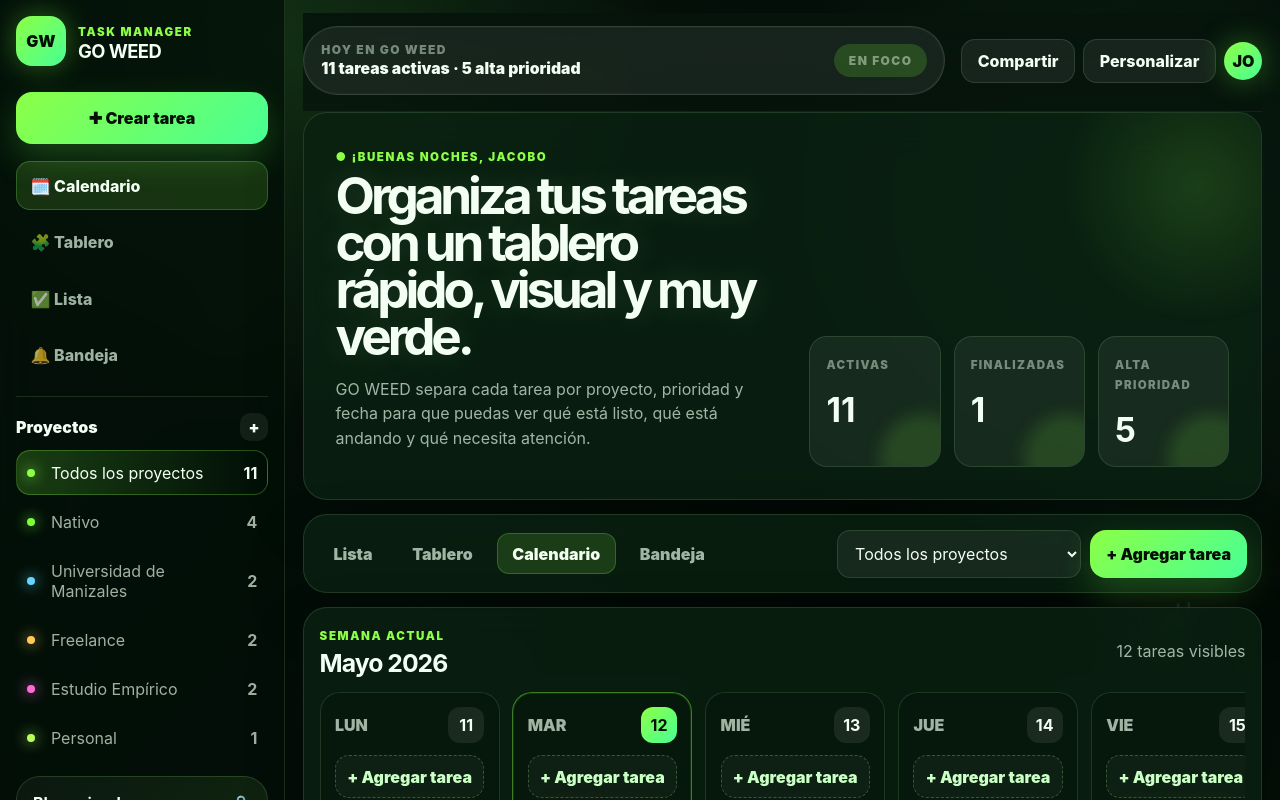
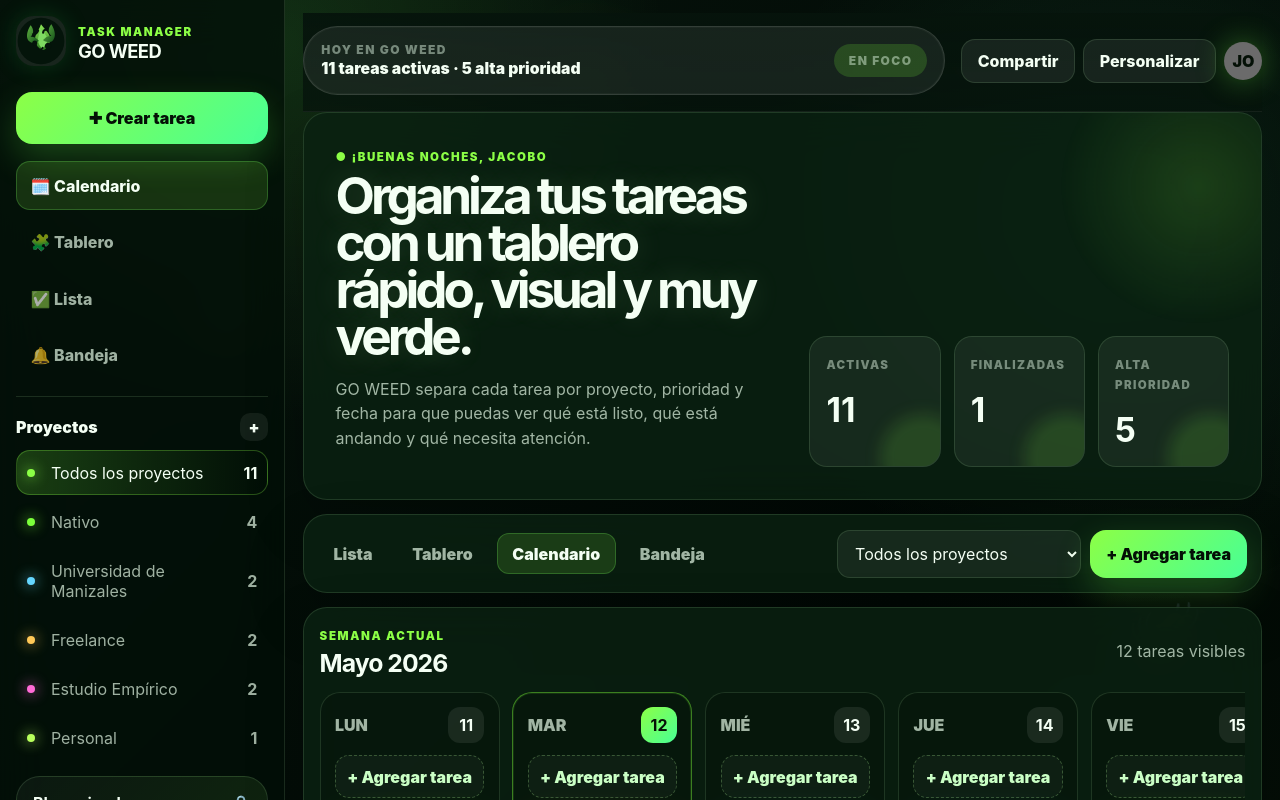
Before and after one commit to JACOBOOSPINAGALLO/GO-WEED, an Angular app: page / in a window 1280 px wide. Shown: the top 800 px of the page. Built offline with nearby package versions, Linux system fonts and the light colour scheme.

Commit message:
Añade favicon y logo del sidebar

```diff
--- a/angular.json
+++ b/angular.json
@@ -25,7 +25,13 @@
             ],
             "tsConfig": "tsconfig.app.json",
             "inlineStyleLanguage": "scss",
-            "assets": [],
+            "assets": [
+              {
+                "glob": "**/*",
+                "input": "src/assets",
+                "output": "assets"
+              }
+            ],
             "styles": [
               "src/styles.scss"
             ],
--- a/src/app/app.component.html
+++ b/src/app/app.component.html
@@ -7,7 +7,9 @@
 
   <aside class="sidebar">
     <div class="brand">
-      <div class="brand-mark">GW</div>
+      <div class="brand-mark">
+        <img src="assets/logo.svg" alt="GO WEED logo" class="brand-logo">
+      </div>
       <div>
         <span class="eyebrow">Task Manager</span>
         <strong>GO WEED</strong>
--- a/src/app/app.component.scss
+++ b/src/app/app.component.scss
@@ -112,7 +112,6 @@
 .comment-avatar {
   display: grid;
   place-items: center;
-  background: linear-gradient(135deg, var(--accent), var(--accent-2));
   color: #041006;
   box-shadow: 0 0 30px rgba(122, 255, 66, .35);
   font-weight: 950;
@@ -121,8 +120,15 @@
 .brand-mark {
   width: 50px;
   height: 50px;
-  border-radius: 16px;
-  animation: pulseLogo 2.8s ease-in-out infinite;
+  border-radius: 18px;
+  background: rgba(255, 255, 255, .08);
+  box-shadow: 0 0 24px rgba(30, 190, 70, .2);
+}
+
+.brand-logo {
+  width: 100%;
+  height: 100%;
+  object-fit: contain;
 }
 
 .eyebrow,
--- a/src/index.html
+++ b/src/index.html
@@ -6,6 +6,7 @@
   <base href="/">
   <meta name="viewport" content="width=device-width, initial-scale=1">
   <meta name="theme-color" content="#06140c">
+  <link rel="icon" type="image/svg+xml" href="assets/logo.svg">
 </head>
 <body>
   <app-root></app-root>
```
Also changed, not shown: src/assets/logo.svg (added).
